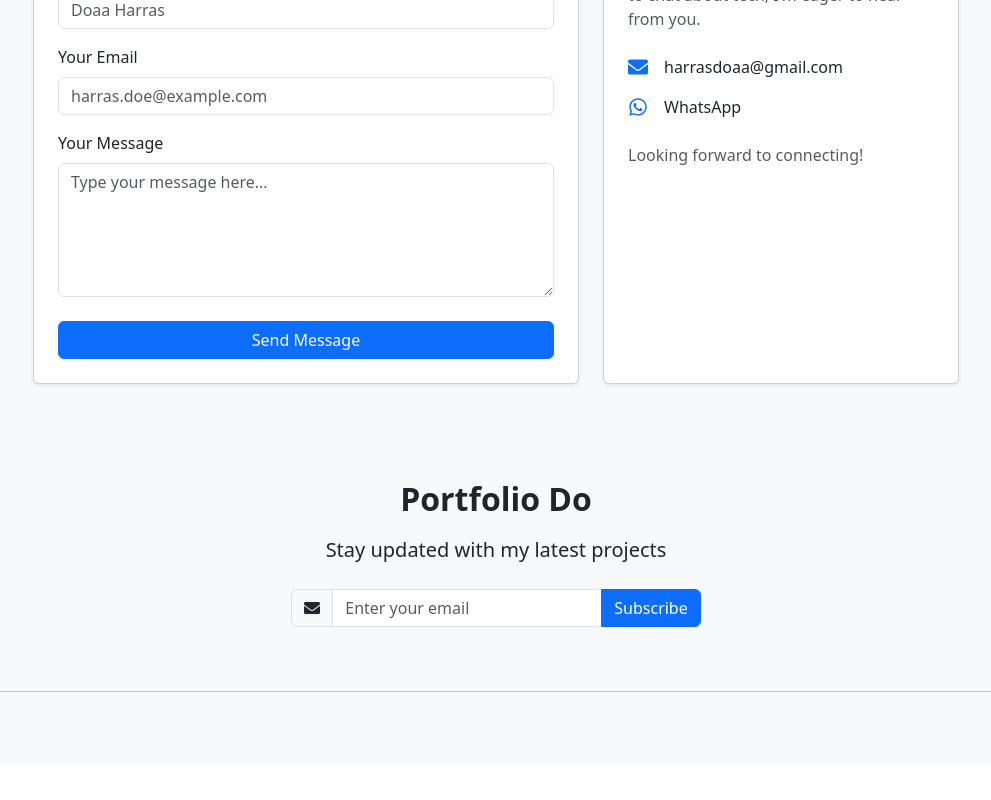
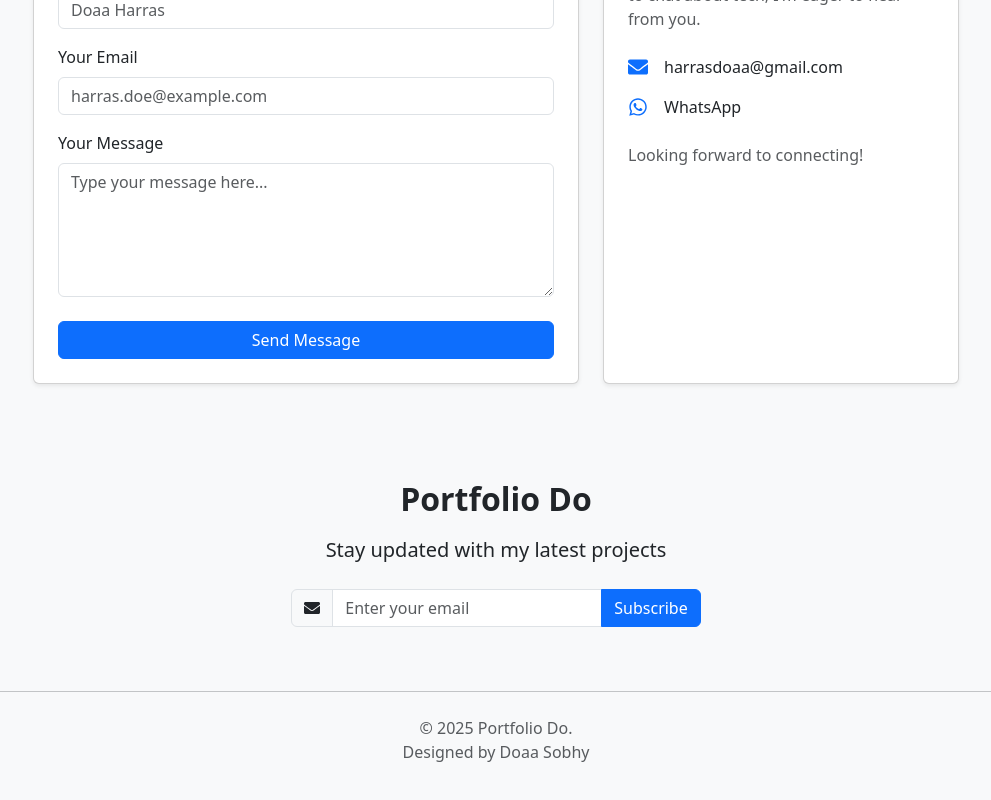
Before and after one commit to Doaa214/Portfolio, a React (Create React App) app: page /contact in a window 1280 px wide. Shown: the part 503-1303 px from the top of the page, without its empty margins (144-1135 px from the left). Before the commit the page ends 1267 px from the top, so only its background shows below. Built offline with nearby package versions, Linux system fonts and the light colour scheme.

Commit message:
Update Footer.js

```diff
--- a/src/Components/Footer.js
+++ b/src/Components/Footer.js
@@ -39,9 +39,11 @@ function FooterSection() {
         {/* Bottom Section: Language, Copyright, Social Media */}
         <hr className="my-4" /> {/* Horizontal line separator */}
 
-        <Row className="align-items-center">
-
-
+        <Row className="justify-content-center align-items-center">
+          <Col md={4} className="text-center mb-3 mb-md-0 text-muted">
+            © {currentYear} Portfolio Do. <br />
+            Designed by Doaa Sobhy
+          </Col>
         </Row>
       </Container>
     </footer>
```
